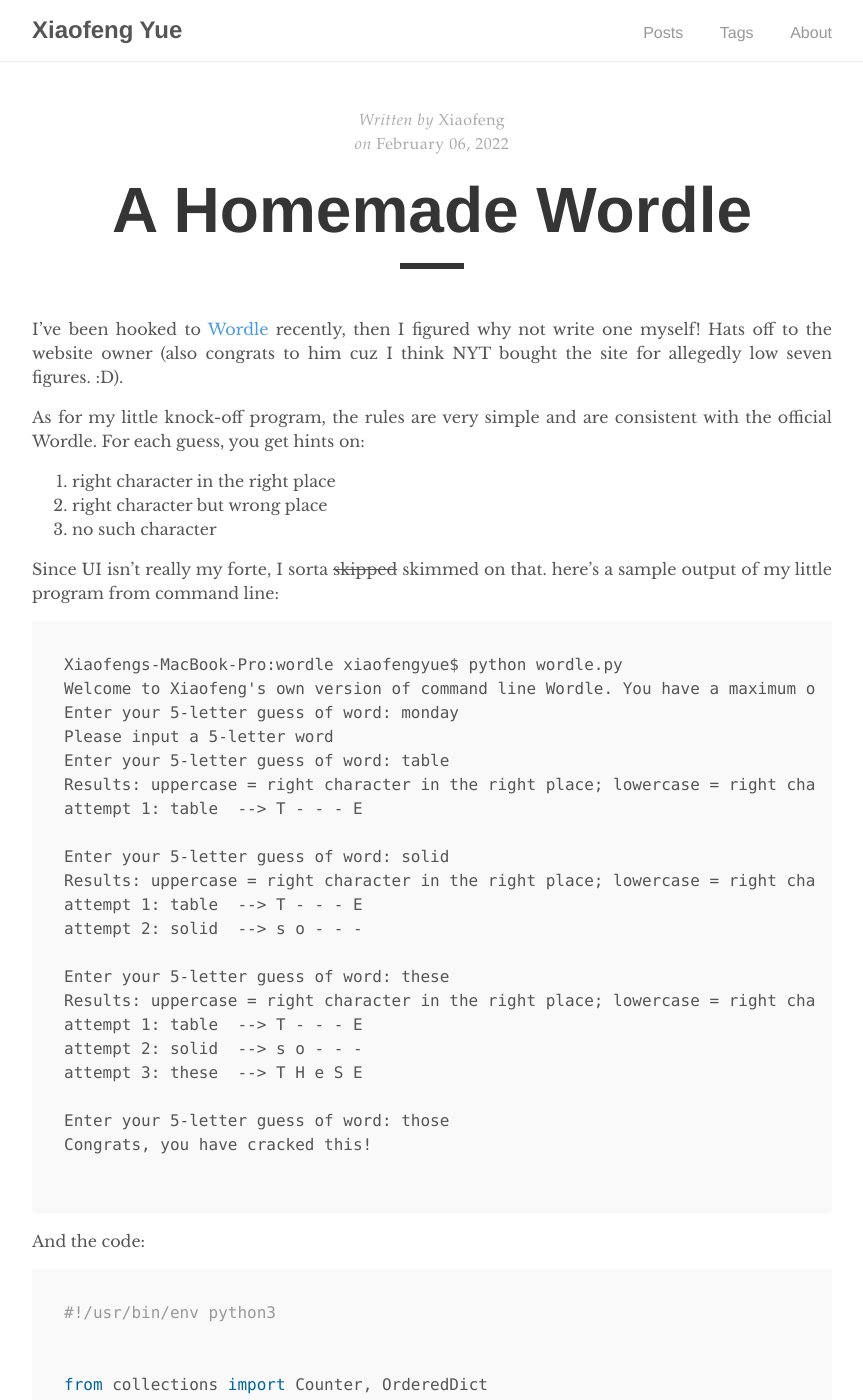
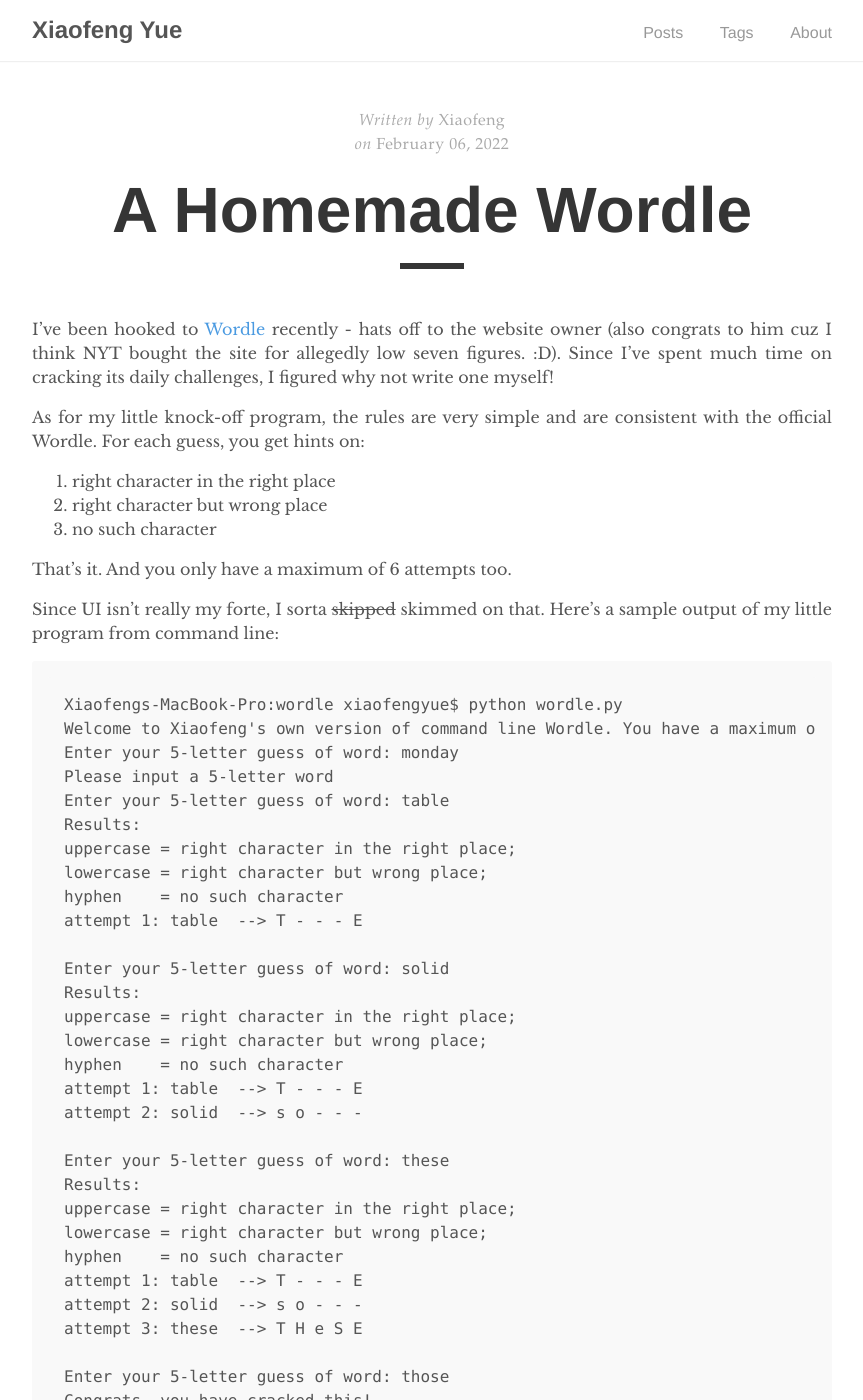
Before and after one commit to yuexiaofeng/yuexiaofeng.github.io, a Jekyll site: the page built from _posts/2022-02-06-wordle.md, in a window 1280 px wide and 1400 px high. Shown: the whole window, without its empty margins (208-1071 px from the left). Built offline with Jekyll 4.4.1, drawn with Linux system fonts in a browser that asks for light colours; some of the changed text lies outside the part shown.

Commit message:
updated wordle post

````diff
--- a/_posts/2022-02-06-wordle.md
+++ b/_posts/2022-02-06-wordle.md
@@ -6,7 +6,7 @@
 tags: [Random]
 ---
 
-I've been hooked to [Wordle](https://www.powerlanguage.co.uk/wordle/) recently, then I figured why not write one myself!<!--more--> Hats off to the website owner (also congrats to him cuz I think NYT bought the site for allegedly low seven figures. :D).
+I've been hooked to [Wordle](https://www.powerlanguage.co.uk/wordle/) recently - <!--more--> hats off to the website owner (also congrats to him cuz I think NYT bought the site for allegedly low seven figures. :D). Since I've spent much time on cracking its daily challenges, I figured why not write one myself!
 
 As for my little knock-off program, the rules are very simple and are consistent with the official Wordle. For each guess, you get hints on:
 
@@ -14,7 +14,9 @@
 2. right character but wrong place
 3. no such character
 
-Since UI isn't really my forte, I sorta ~~skipped~~ skimmed on that. here's a sample output of my little program from command line:
+That's it. And you only have a maximum of 6 attempts too.
+
+Since UI isn't really my forte, I sorta ~~skipped~~ skimmed on that. Here's a sample output of my little program from command line:
 
 ```text
 Xiaofengs-MacBook-Pro:wordle xiaofengyue$ python wordle.py
@@ -22,16 +24,25 @@
 Enter your 5-letter guess of word: monday
 Please input a 5-letter word
 Enter your 5-letter guess of word: table
-Results: uppercase = right character in the right place; lowercase = right character but wrong place; hyphen = no such character
+Results:
+uppercase = right character in the right place;
+lowercase = right character but wrong place;
+hyphen    = no such character
 attempt 1: table  --> T - - - E
 
 Enter your 5-letter guess of word: solid
-Results: uppercase = right character in the right place; lowercase = right character but wrong place; hyphen = no such character
+Results:
+uppercase = right character in the right place;
+lowercase = right character but wrong place;
+hyphen    = no such character
 attempt 1: table  --> T - - - E
 attempt 2: solid  --> s o - - -
 
 Enter your 5-letter guess of word: these
-Results: uppercase = right character in the right place; lowercase = right character but wrong place; hyphen = no such character
+Results:
+uppercase = right character in the right place;
+lowercase = right character but wrong place;
+hyphen    = no such character
 attempt 1: table  --> T - - - E
 attempt 2: solid  --> s o - - -
 attempt 3: these  --> T H e S E
@@ -145,13 +156,13 @@
 
             wordle.check(guess)
         except Exception as e:
-   print(e)
+            print(e)
 
 ```
 
 A couple things to improve:
 
-1. The corpus is definitely too small and shouldn't be in plaintext for sure. Maybe hook up to some API and encrypt it
+1. The corpus is definitely too small and shouldn't be in plaintext for sure. Maybe hook up to some API and encrypt it.
 2. The input guesses should be valid words but right now 5-letter gibberish would pass too. Need to validate input.
 
 Otherwise, this two-hour side hustle was a bit fun!
````
Also changed, not shown: other parts of _posts/2022-02-06-wordle.md (+2 -2 lines).
